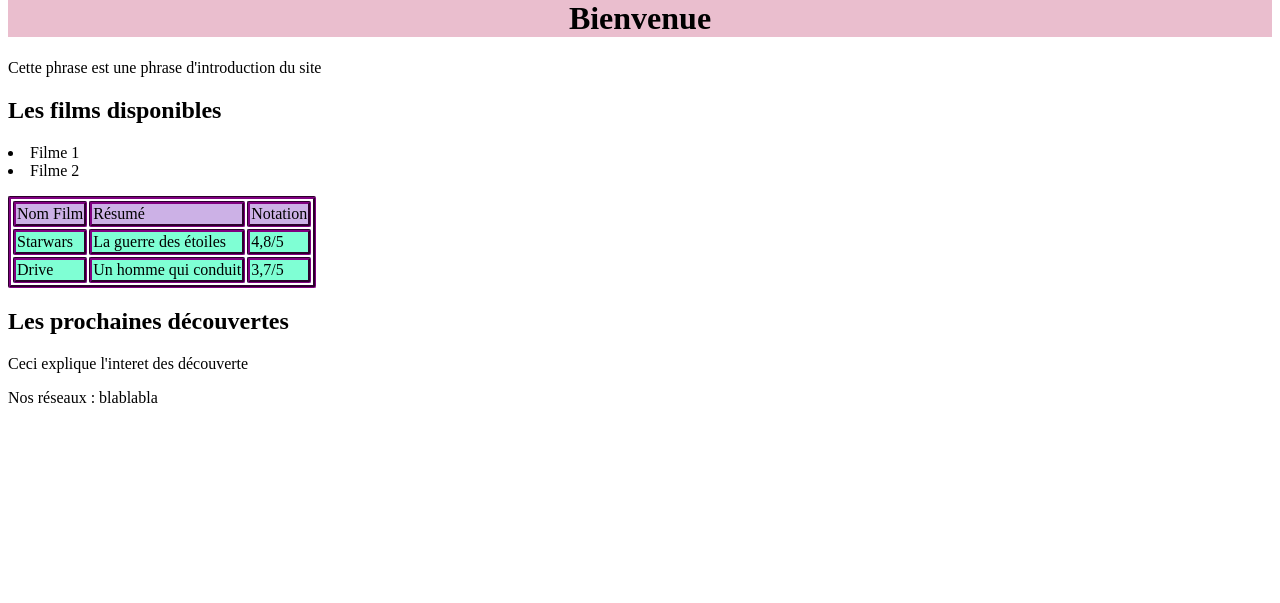
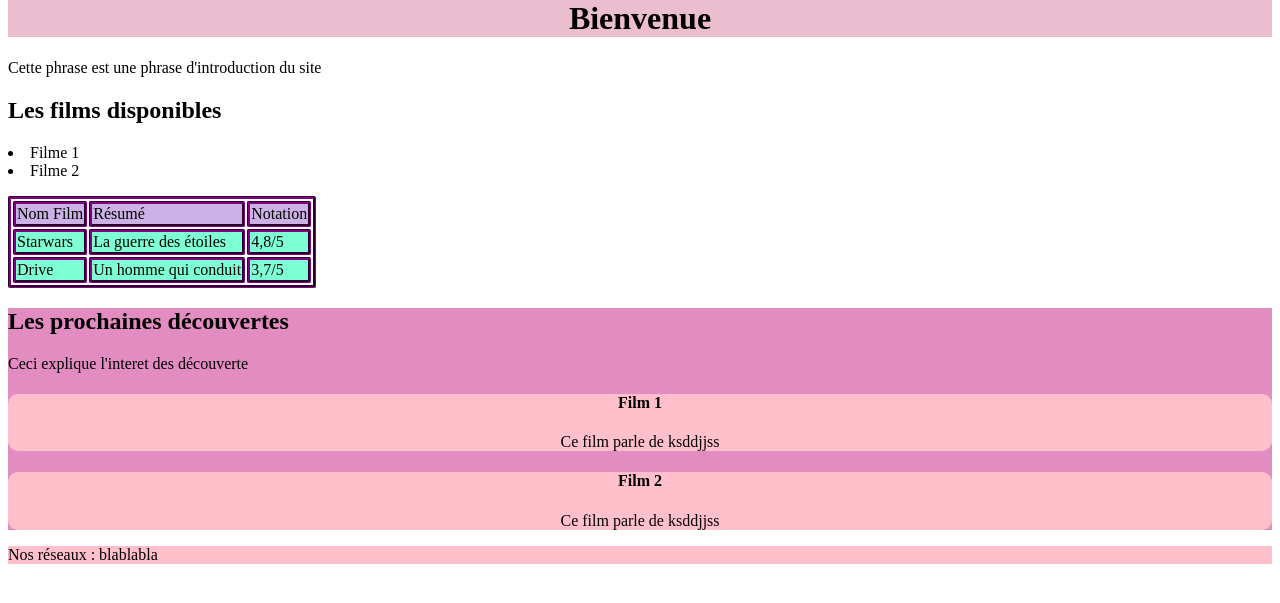
Before and after one commit to curdette/Filmoteca, a PHP site: page /TD1_test.html in a window 1280 px wide. Shown: the part 21-624 px from the top of the page. Run offline with PHP 8.4, Linux system fonts and the light colour scheme.

Commit message:
création d'article

```diff
--- a/Page_acceuille_css.css
+++ b/Page_acceuille_css.css
@@ -16,3 +16,18 @@ table,td{
 .Films_precis{
     background-color: aquamarine;
 }
+
+.découverte{
+    background-color: rgb(227, 140, 194);
+}
+.découverte_films{
+    background-color: pink;
+    border-radius: 10px;
+    text-align: center;
+    margin: 0.6;
+    padding: 0.6;
+}
+
+footer{
+    background-color: pink;
+}
--- a/TD1_test.html
+++ b/TD1_test.html
@@ -26,9 +26,18 @@
         </tr>
     </table>
 
-    <article>
+    <article class = "découverte">
         <h2> Les prochaines découvertes</h2>
         <p> Ceci explique l'interet des découverte </p>
+        <article class = "découverte_films">
+            <h4> Film 1</h4>
+            <p> Ce film parle de ksddjjss </p>
+        </article>
+        <article class = "découverte_films">
+            <h4> Film 2</h4>
+            <p> Ce film parle de ksddjjss</p>
+        </article>
     </article>
+
 </body>
-<footer> Nos réseaux : blablabla</footer>
+<footer > Nos réseaux : blablabla</footer>
```
